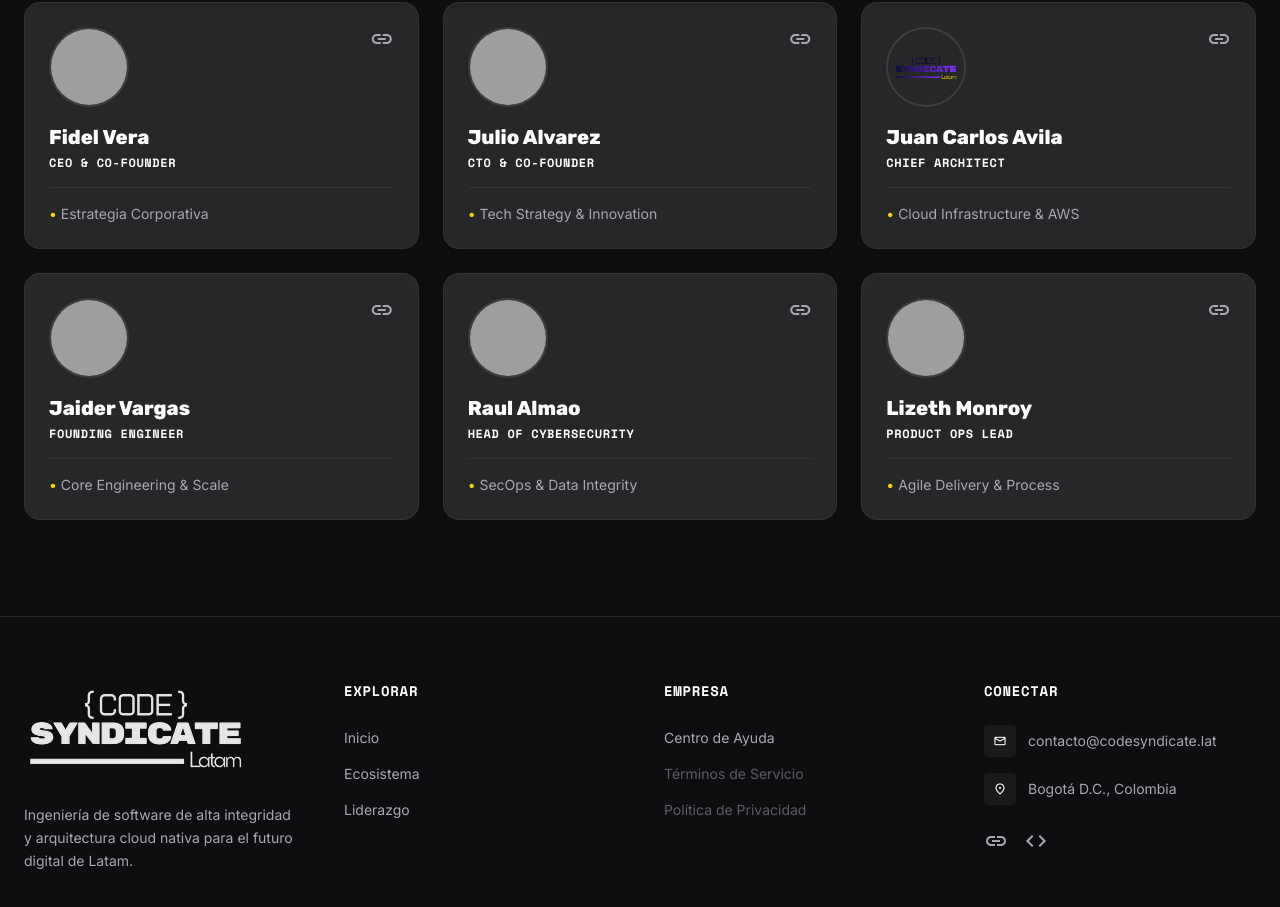
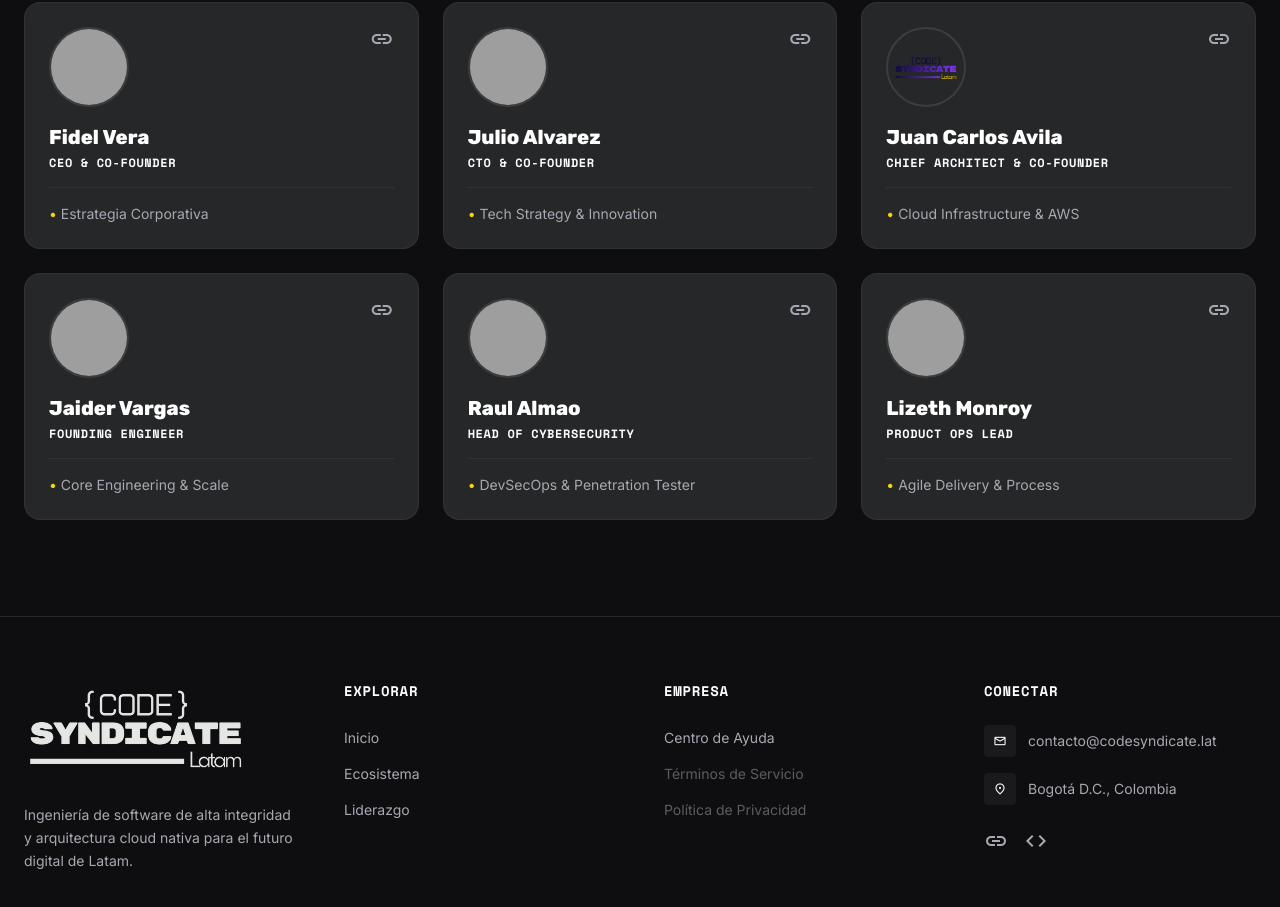
Before and after one commit to Code-Syndicate-Latam/landing-page, a plain HTML site: page index.html in a window 1280 px wide. Shown: the part 1871-2778 px from the top of the page. Drawn offline with nearby package versions, Linux system fonts and the light colour scheme; grey boxes are pictures that could not be loaded.

Commit message:
Positions updated

```diff
--- a/index.html
+++ b/index.html
@@ -236,7 +236,7 @@
                         <a href="#" class="text-text-muted hover:text-[#0077b5] transition-colors"><span class="material-symbols-outlined">link</span></a>
                     </div>
                     <h3 class="text-xl font-bold text-white group-hover:text-primary transition-colors">Juan Carlos Avila</h3>
-                    <p class="text-white text-xs font-bold uppercase tracking-wider mt-1 font-mono">Chief Architect</p>
+                    <p class="text-white text-xs font-bold uppercase tracking-wider mt-1 font-mono">Chief Architect & Co-Founder</p>
                     <div class="mt-4 pt-4 border-t border-white/5">
                         <p class="text-text-muted text-sm"><span class="text-accent">•</span> Cloud Infrastructure & AWS</p>
                     </div>
@@ -262,7 +262,7 @@
                     <h3 class="text-xl font-bold text-white group-hover:text-primary transition-colors">Raul Almao</h3>
                     <p class="text-white text-xs font-bold uppercase tracking-wider mt-1 font-mono">Head of Cybersecurity</p>
                     <div class="mt-4 pt-4 border-t border-white/5">
-                        <p class="text-text-muted text-sm"><span class="text-accent">•</span> SecOps & Data Integrity</p>
+                        <p class="text-text-muted text-sm"><span class="text-accent">•</span> DevSecOps & Penetration Tester</p>
                     </div>
                 </div>
 
```
